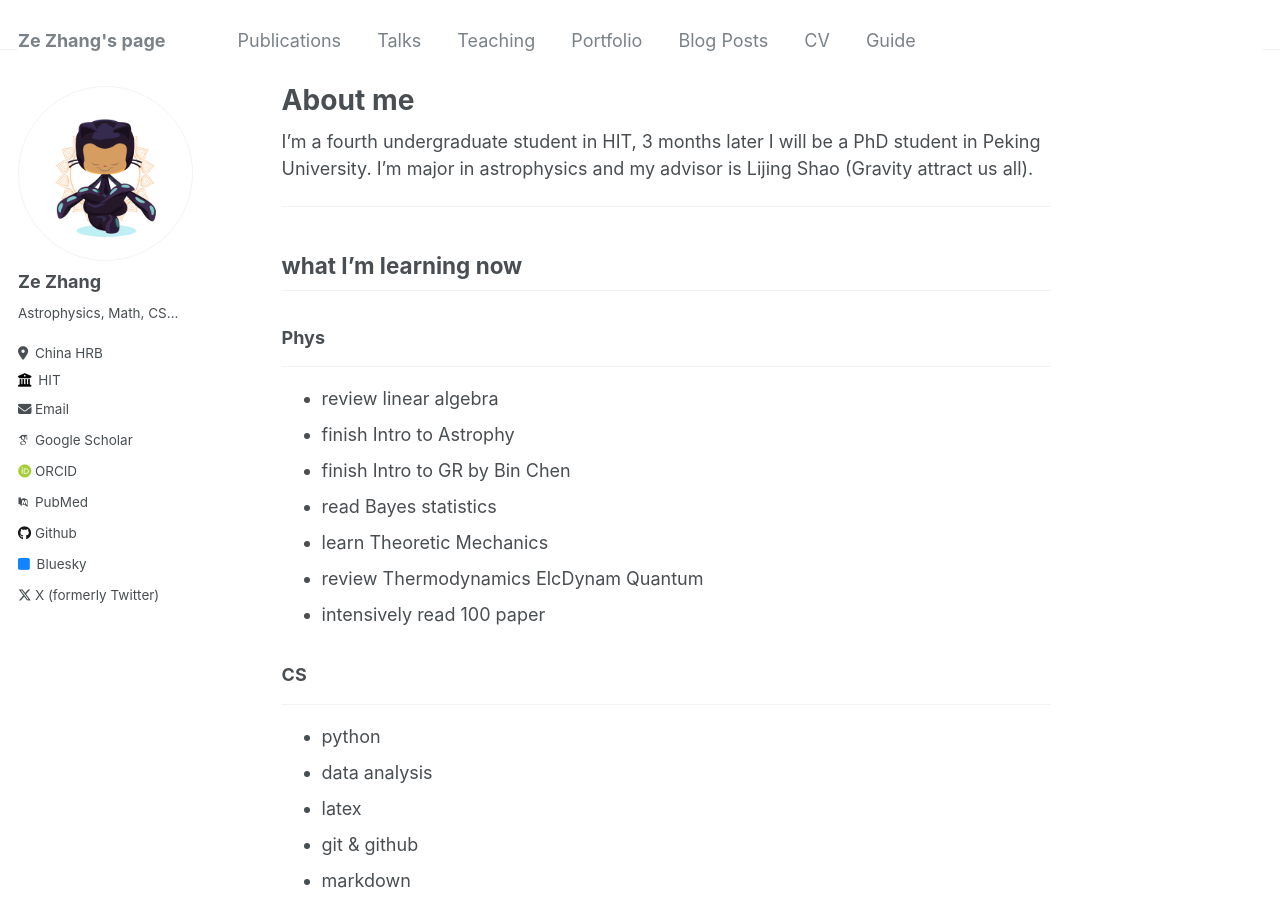
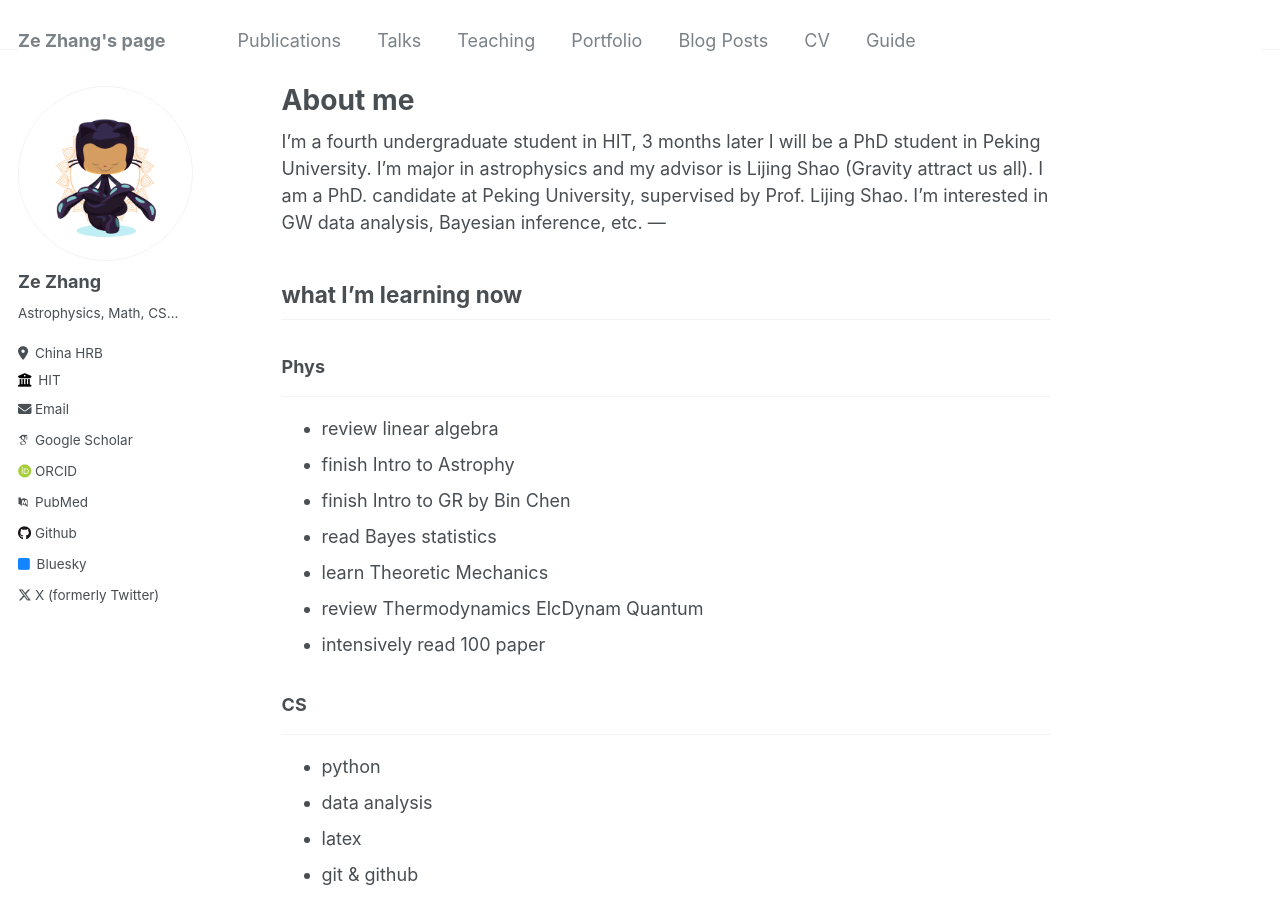
Before and after one commit to Xel-naga7/Xel-naga7.github.io, a Jekyll site: the page built from _pages/about.md, in a window 1280 px wide and 900 px high. Built offline with Jekyll 4.4.1, drawn with Linux system fonts in a browser that asks for light colours; some web fonts are replaced.

Commit message:
Update about.md

```diff
--- a/_pages/about.md
+++ b/_pages/about.md
@@ -8,7 +8,7 @@ redirect_from:
 ---
 
 I'm a fourth undergraduate student in HIT, 3 months later I will be a PhD student in Peking University. I'm major in astrophysics and my advisor is Lijing Shao (Gravity attract us all).
-
+I am a PhD. candidate at Peking University, supervised by Prof. Lijing Shao. I’m interested in GW data analysis, Bayesian inference, etc.
 ---
 ## what I'm learning now
 
```
